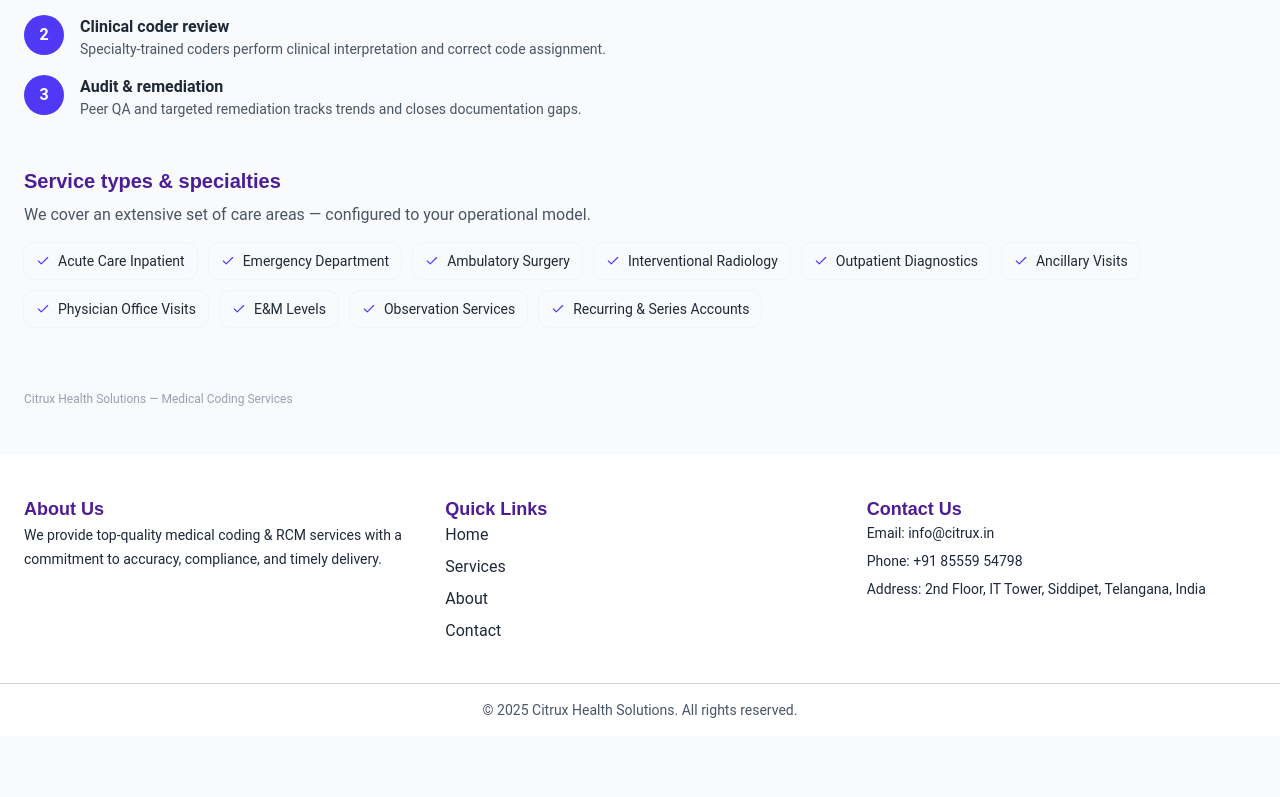
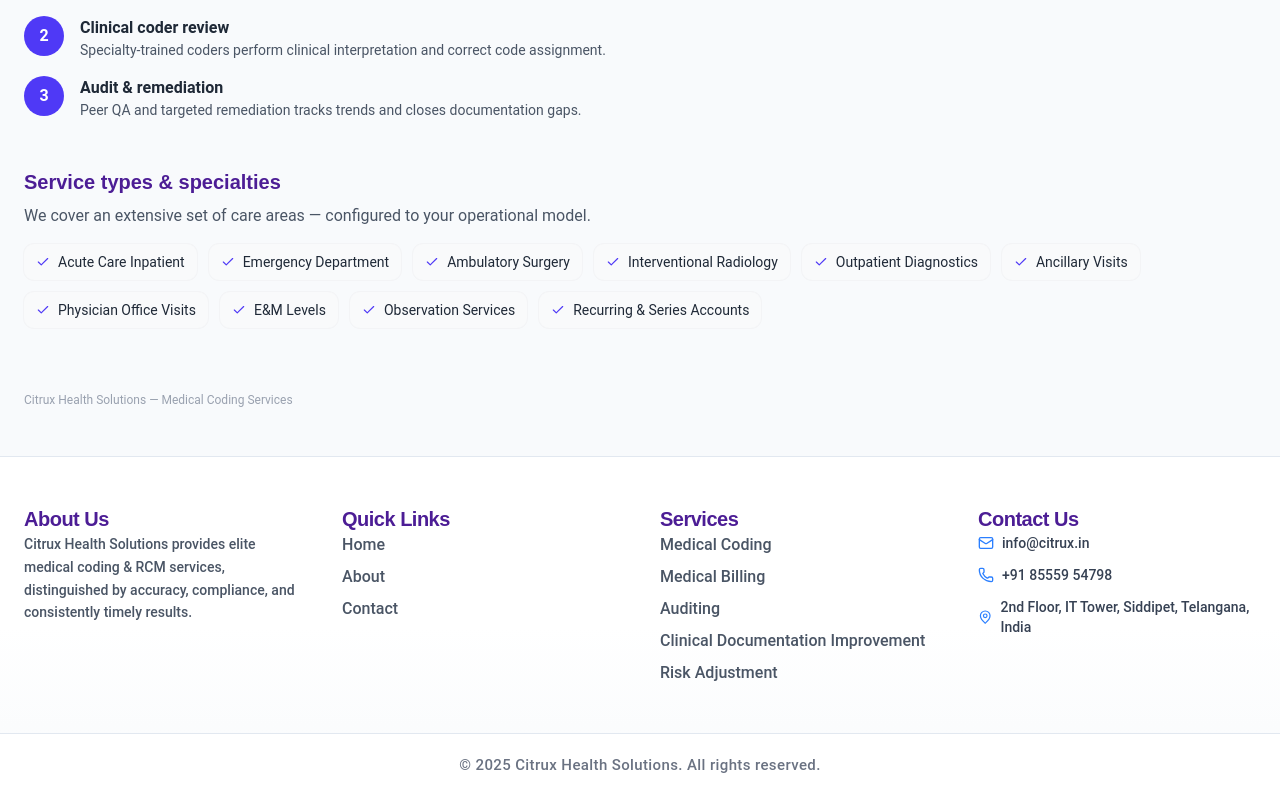
Before and after one commit to balumanthena/rcmcitrux, a Next.js app: page /services/medical-coding in a window 1280 px wide. Shown: the part 1200-1997 px from the top of the page. Before the commit the page ends 1936 px from the top, so only its background shows below. Built offline with nearby package versions, Linux system fonts and the light colour scheme.

Commit message:
Updated footer layout to 4-grid format

```diff
--- a/app/components/Footer.tsx
+++ b/app/components/Footer.tsx
@@ -1,60 +1,99 @@
 "use client";
 import Link from "next/link";
+import { Mail, Phone, MapPin } from "lucide-react";
 
 export default function Footer() {
+  const servicesLinks = [
+    { href: "/services/medical-coding", label: "Medical Coding" },
+    { href: "/services/medical-billing", label: "Medical Billing" },
+    { href: "/services/auditing", label: "Auditing" },
+    { href: "/services/clinical-documentation-improvement", label: "Clinical Documentation Improvement" },
+    { href: "/services/risk-adjustment", label: "Risk Adjustment" },
+  ];
+
   return (
-    <footer className="bg-white text-gray-800">
-      <div className="max-w-7xl mx-auto px-6 py-10 grid grid-cols-1 md:grid-cols-3 gap-8">
+    <footer className="bg-gradient-to-t from-slate-50 via-white to-white text-gray-700 font-medium border-t border-slate-200">
+      <div className="max-w-7xl mx-auto px-6 py-12 grid grid-cols-1 sm:grid-cols-2 md:grid-cols-4 gap-10">
 
-        {/* About */}
+        {/* About Us */}
         <div>
-          <h3 className="text-lg font-semibold text-black mb-4">About Us</h3>
-          <p className="text-sm leading-6">
-            We provide top-quality medical coding & RCM services with a commitment
-            to accuracy, compliance, and timely delivery.
+          <h3 className="text-xl font-bold text-gray-900 mb-4 tracking-tight">About Us</h3>
+          <p className="text-sm leading-relaxed text-gray-600">
+            Citrux Health Solutions provides elite medical coding & RCM services, distinguished by accuracy, compliance, and consistently timely results.
           </p>
         </div>
 
         {/* Quick Links */}
         <div>
-          <h3 className="text-lg font-semibold text-black mb-4">Quick Links</h3>
+          <h3 className="text-xl font-bold text-gray-900 mb-4 tracking-tight">Quick Links</h3>
           <ul className="space-y-2">
             <li>
-              <Link href="/" className="hover:text-blue-700 transition">
+              <Link
+                href="/"
+                className="transition-colors text-gray-600 hover:text-blue-600 font-medium"
+              >
                 Home
               </Link>
             </li>
             <li>
-              <Link href="/services" className="hover:text-blue-700 transition">
-                Services
-              </Link>
-            </li>
-            <li>
-              <Link href="/about" className="hover:text-blue-700 transition">
+              <Link
+                href="/about"
+                className="transition-colors text-gray-600 hover:text-blue-600 font-medium"
+              >
                 About
               </Link>
             </li>
             <li>
-              <Link href="/contact" className="hover:text-blue-700 transition">
+              <Link
+                href="/contact"
+                className="transition-colors text-gray-600 hover:text-blue-600 font-medium"
+              >
                 Contact
               </Link>
             </li>
           </ul>
         </div>
 
-        {/* Contact */}
+        {/* Services */}
         <div>
-          <h3 className="text-lg font-semibold text-black mb-4">Contact Us</h3>
-          <ul className="space-y-2 text-sm">
-            <li>Email: info@citrux.in</li>
-            <li>Phone: +91 85559 54798</li>
-            <li>Address: 2nd Floor, IT Tower, Siddipet, Telangana, India</li>
+          <h3 className="text-xl font-bold text-gray-900 mb-4 tracking-tight">Services</h3>
+          <ul className="space-y-2">
+            {servicesLinks.map((service) => (
+              <li key={service.href}>
+                <Link
+                  href={service.href}
+                  className="transition-colors text-gray-600 hover:text-blue-600 font-medium"
+                >
+                  {service.label}
+                </Link>
+              </li>
+            ))}
           </ul>
         </div>
+
+        {/* Contact Us */}
+        <div>
+          <h3 className="text-xl font-bold text-gray-900 mb-4 tracking-tight">Contact Us</h3>
+          <ul className="space-y-3 text-sm">
+            <li className="flex items-center gap-2">
+              <Mail className="w-4 h-4 text-blue-500" />
+              <span>info@citrux.in</span>
+            </li>
+            <li className="flex items-center gap-2">
+              <Phone className="w-4 h-4 text-blue-500" />
+              <span>+91 85559 54798</span>
+            </li>
+            <li className="flex items-center gap-2">
+              <MapPin className="w-4 h-4 text-blue-500" />
+              <span>2nd Floor, IT Tower, Siddipet, Telangana, India</span>
+            </li>
+          </ul>
+        </div>
+
       </div>
 
       {/* Bottom Bar */}
-      <div className="border-t border-gray-300 py-4 text-center text-sm text-gray-600">
+      <div className="border-t border-slate-200 text-center py-5 text-[15px] text-gray-500 tracking-wide bg-white">
         © {new Date().getFullYear()} Citrux Health Solutions. All rights reserved.
       </div>
     </footer>
--- a/app/components/Navbar.tsx
+++ b/app/components/Navbar.tsx
@@ -39,7 +39,7 @@ export default function Navbar() {
         {/* Logo */}
         <Link href="/" aria-label="Home" className="flex items-center">
           <Image
-            src="/images/Frame 12.png"
+            src="/images/citrux solutions.png"
             alt="RCM Logo"
             width={150}
             height={150}
--- a/app/globals.css
+++ b/app/globals.css
@@ -322,3 +322,7 @@ textarea:focus {
     rgba(255, 255, 255, 0.6)
   );
 }
+/* globals.css */
+.spline-watermark {
+  display: none !important;
+}
--- a/app/services/auditing/page.tsx
+++ b/app/services/auditing/page.tsx
@@ -190,7 +190,7 @@ export default function MedicalAuditingPage() {
 
         {/* Sticky contact CTA */}
         <Link href="/contact" className="fixed right-6 bottom-6 z-50 inline-flex items-center gap-3 px-4 py-3 rounded-full shadow-lg bg-orange-600 text-white font-medium hover:bg-orange-700 transition">
-          <span>Schedule a 1:1</span>
+          <span>Contact</span>
         </Link>
 
         <div className="mt-16 text-xs text-gray-400">Citrux Health Solutions — Medical Auditing Services</div>
--- a/app/services/clinical-documentation-improvement/page.tsx
+++ b/app/services/clinical-documentation-improvement/page.tsx
@@ -173,7 +173,7 @@ export default function ClinicalDocumentationImprovementPage() {
           href="/contact"
           className="fixed right-6 bottom-6 z-50 inline-flex items-center gap-3 px-4 py-3 rounded-full shadow-lg bg-purple-600 text-white font-medium hover:bg-purple-700 transition"
         >
-          <span>Schedule a 1:1</span>
+          <span>Contact</span>
         </Link>
 
         <div className="mt-16 text-xs text-gray-400">Citrux Health Solutions — Clinical Documentation Improvement</div>
--- a/app/services/medical-coding/page.tsx
+++ b/app/services/medical-coding/page.tsx
@@ -246,7 +246,7 @@ export default function MedicalCodingPage() {
 
       {/* Sticky contact CTA */}
       <Link href="/contact" className="fixed right-6 bottom-6 z-50 inline-flex items-center gap-3 px-4 py-3 rounded-full shadow-lg bg-indigo-600 text-white font-medium hover:bg-indigo-700 transition">
-        <span>Schedule a 1:1</span>
+        <span>Contact</span>
       </Link>
 
       <div className="mt-16 text-xs text-gray-400">Citrux Health Solutions — Medical Coding Services</div>
--- a/app/services/risk-adjustment/page.tsx
+++ b/app/services/risk-adjustment/page.tsx
@@ -162,7 +162,7 @@ export default function RiskAdjustmentPage() {
           href="/contact"
           className="fixed right-6 bottom-6 z-50 inline-flex items-center gap-3 px-4 py-3 rounded-full shadow-lg bg-teal-600 text-white font-medium hover:bg-teal-700 transition"
         >
-          <span>Schedule a 1:1</span>
+          <span>Contact</span>
         </Link>
 
         <div className="mt-16 text-xs text-gray-400">Citrux Health Solutions — Risk Adjustment Solutions</div>
--- a/package.json
+++ b/package.json
@@ -26,6 +26,7 @@
     "react-calendly": "^4.4.0",
     "react-dom": "19.1.0",
     "react-hook-form": "^7.62.0",
+    "react-icons": "^5.5.0",
     "react-simple-image-slider": "^2.4.1",
     "react-slick": "^0.31.0",
     "react-tsparticles": "^2.12.2",
```
Also changed, not shown: components/RCMLifecycle.tsx (+26 -27 lines), public/images/citrux solutions.png (added), 1 other file (tests, documents, lock files or other folders).
